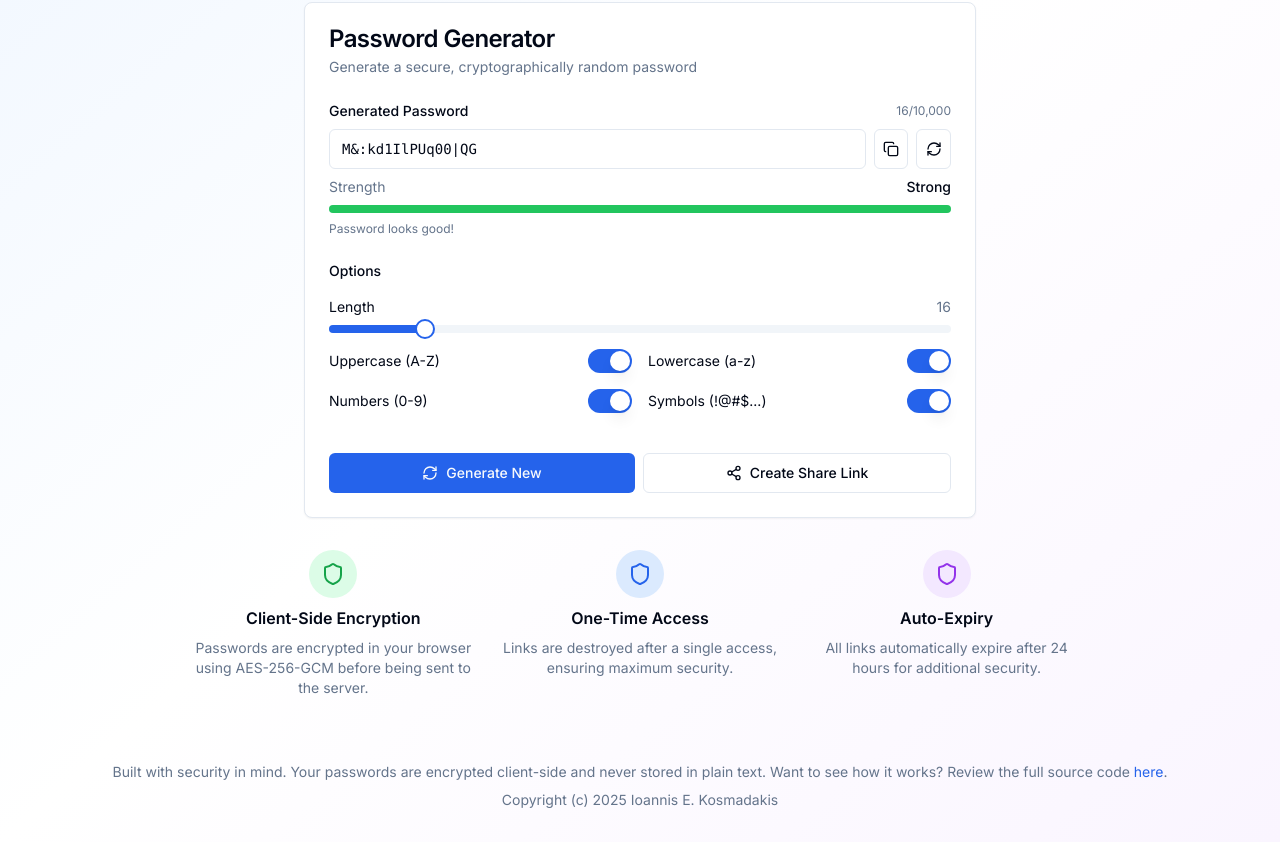
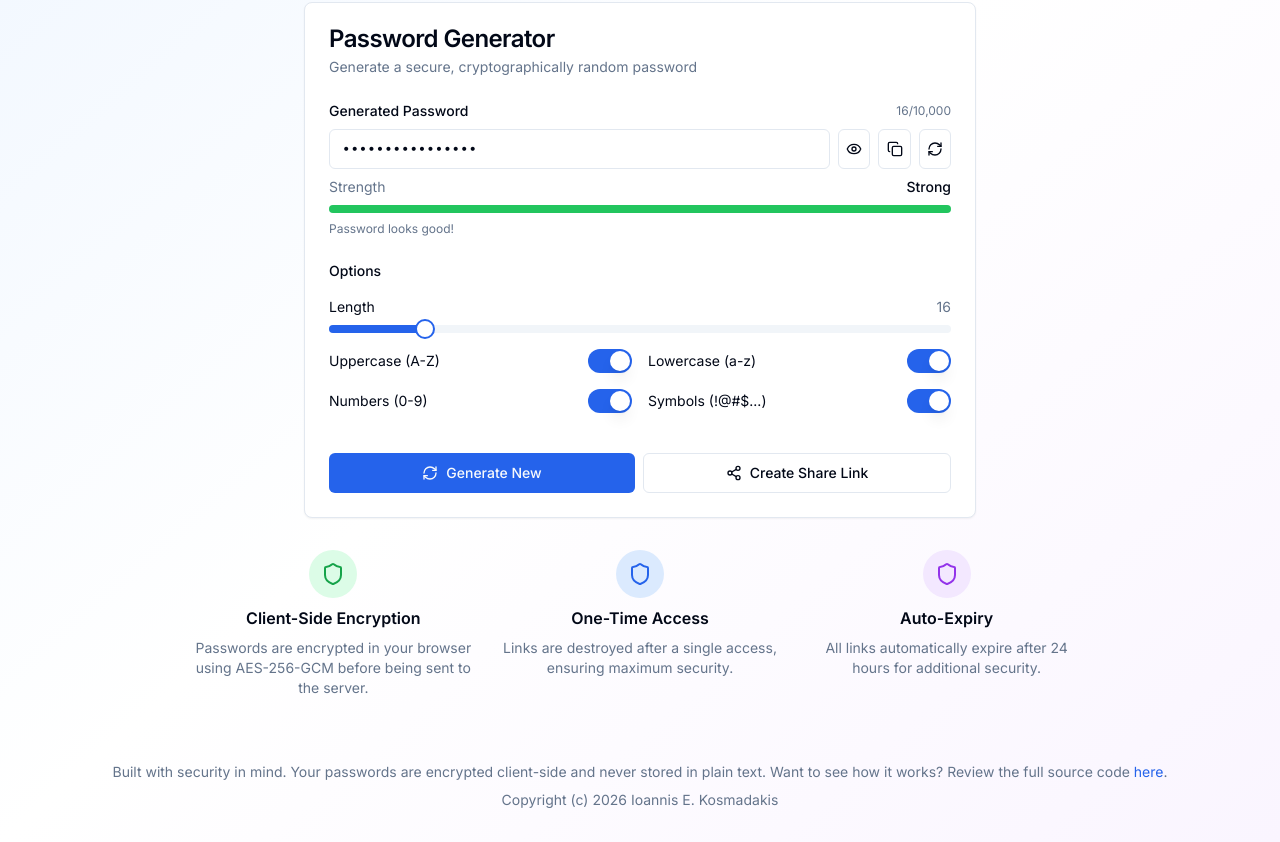
Before and after one commit to iekosmadakis/passshare, a Next.js app: page / in a window 1280 px wide. Shown: the part 274-1116 px from the top of the page. Built offline with nearby package versions, Linux system fonts and the light colour scheme.

Commit message:
Enhance password generator form with reveal password functionality.

```diff
--- a/app/page.tsx
+++ b/app/page.tsx
@@ -160,7 +160,7 @@ export default function HomePage() {
             .
           </p>
           <p className="mt-2">
-            Copyright (c) 2025 Ioannis E. Kosmadakis
+            Copyright (c) 2026 Ioannis E. Kosmadakis
           </p>
         </footer>
       </div>
--- a/components/password-generator-form.tsx
+++ b/components/password-generator-form.tsx
@@ -1,7 +1,7 @@
 "use client"
 
 import * as React from "react"
-import { Copy, RefreshCw, Share2 } from "lucide-react"
+import { Copy, Eye, EyeOff, RefreshCw, Share2 } from "lucide-react"
 import {
   generateSecurePassword,
   calculatePasswordStrength,
@@ -26,6 +26,7 @@ export function PasswordGeneratorForm({ onShare }: PasswordGeneratorFormProps) {
   const [password, setPassword] = React.useState<string>("")
   const [isGenerating, setIsGenerating] = React.useState(false)
   const [isManuallyEditing, setIsManuallyEditing] = React.useState(false)
+  const [isRevealed, setIsRevealed] = React.useState(false)
   const { toast } = useToast()
 
   const strength = React.useMemo(() => {
@@ -132,12 +133,21 @@ export function PasswordGeneratorForm({ onShare }: PasswordGeneratorFormProps) {
           </div>
           <div className="flex gap-2">
             <Input
+              type={isRevealed ? "text" : "password"}
               value={password}
               className={`font-mono text-sm ${password.length > MAX_PLAINTEXT_LENGTH ? 'border-destructive' : ''}`}
               placeholder="Generate a password or type your own"
               onChange={handlePasswordChange}
               maxLength={MAX_PLAINTEXT_LENGTH + 100} // Allow slight overflow for UX, validation happens on submit
             />
+            <Button
+              variant="outline"
+              size="icon"
+              onClick={() => setIsRevealed(!isRevealed)}
+              title={isRevealed ? "Hide password" : "Show password"}
+            >
+              {isRevealed ? <EyeOff className="h-4 w-4" /> : <Eye className="h-4 w-4" />}
+            </Button>
             <Button
               variant="outline"
               size="icon"
```
Also changed, not shown: app/share/layout.tsx (line endings or trailing spaces), 1 other file (tests, documents, lock files or other folders).
